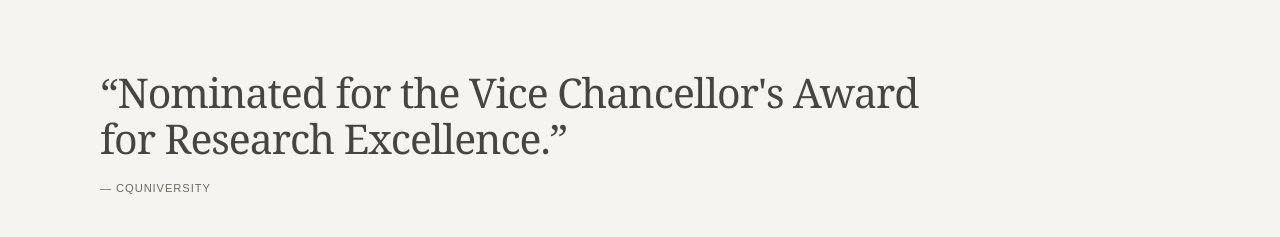
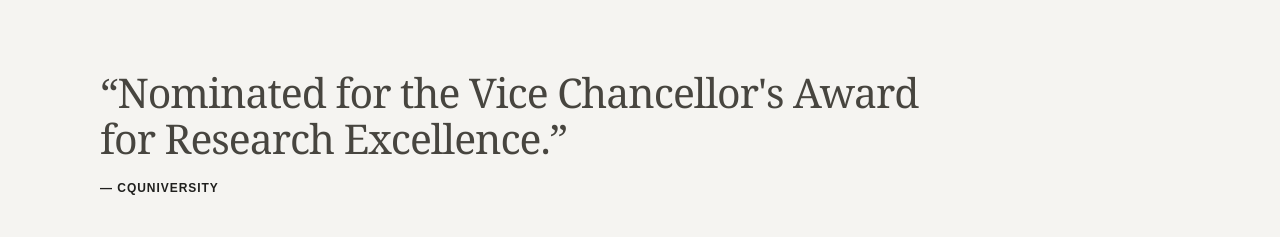
Before and after one commit to brownem722/brownem722.github.io, a Next.js app: page / in a window 1280 px wide. Shown: the part 542-779 px from the top of the page. Built offline with nearby package versions, Linux system fonts and the light colour scheme.

Commit message:
Refine rotating quote crossfade

```diff
--- a/app/globals.css
+++ b/app/globals.css
@@ -23,10 +23,12 @@
 .portrait-frame img { display: block; width: 100%; height: auto; filter: grayscale(1); }
 .portrait-frame figcaption { padding-top: 10px; color: var(--muted); font-size: .66rem; letter-spacing: .07em; text-transform: uppercase; }
 .quote-section { padding: 28px 0 36px; }
-.quote-cycle { max-width: 820px; min-height: 132px; margin: 0; opacity: 0; transition: opacity .65s ease; }
-.quote-cycle.is-visible { opacity: 1; }
+.quote-stack { position: relative; max-width: 820px; min-height: 132px; }
+.quote-cycle { position: absolute; inset: 0; margin: 0; opacity: 1; transition: opacity .65s ease; }
+.quote-cycle.is-fading, .quote-incoming { opacity: 0; }
+.quote-incoming.is-visible { opacity: 1; }
 .quote-cycle p { margin: 0 0 14px; color: #47453f; font: clamp(1.5rem, 3.2vw, 2.7rem)/1.12 Georgia, "Times New Roman", serif; letter-spacing: -.025em; }
-.quote-cycle cite { color: var(--muted); font-size: .7rem; font-style: normal; letter-spacing: .08em; text-transform: uppercase; }
+.quote-cycle cite { color: var(--ink); font-size: .75rem; font-style: normal; font-weight: 700; letter-spacing: .08em; text-transform: uppercase; }
 .record-summary { display: grid; grid-template-columns: repeat(4, minmax(0, 1fr)); border-top: 1px solid var(--line); border-bottom: 1px solid var(--line); }
 .record-summary div { display: flex; flex-direction: column; gap: 5px; padding: 17px 20px 17px 0; border-right: 1px solid var(--line); }
 .record-summary div:not(:first-child) { padding-left: 20px; }
@@ -69,7 +71,7 @@
   .intro { grid-template-columns: 1fr; gap: 34px; padding: 54px 0 50px; }
   .portrait-frame { width: min(100%, 240px); }
   .quote-section { padding: 14px 0 28px; }
-  .quote-cycle { min-height: 148px; }
+  .quote-stack { min-height: 148px; }
   .record-summary { grid-template-columns: 1fr; }
   .record-summary div, .record-summary div:not(:first-child) { padding: 13px 0; border-right: 0; border-bottom: 1px solid var(--line); }
   .record-summary div:last-child { border-bottom: 0; }
--- a/app/quote-cycle.tsx
+++ b/app/quote-cycle.tsx
@@ -3,10 +3,11 @@
 import { useEffect, useState } from "react";
 
 const quotes = [
-  { text: "Recognised in the Stanford–Elsevier World's Top 2% Scientists list (2024, 2025).", attribution: "CQUniversity" },
+  { text: "Recognised in the Stanford–Elsevier World's Top 2% Scientists list (2024, 2025).", attribution: "Stanford–Elsevier World's Top 2% Scientists" },
   { text: "Nominated for the Vice Chancellor's Award for Research Excellence.", attribution: "CQUniversity" },
   { text: "After 20 years he still hasn't learned how to stack the dishwasher correctly.", attribution: "Michiko Browne" },
   { text: "Who is Matthew Browne?", attribution: "Dr Eric Weinstein" },
+  { text: "Vell, Matt's just zis guy, you know?", attribution: "Gag Halfrunt · The Hitchhiker's Guide to the Galaxy" },
 ];
 
 const displayMs = 5000;
@@ -14,29 +15,53 @@
 
 export default function QuoteCycle() {
   const [index, setIndex] = useState(0);
-  const [visible, setVisible] = useState(true);
+  const [transitioning, setTransitioning] = useState(false);
+  const [incomingVisible, setIncomingVisible] = useState(false);
 
   useEffect(() => {
-    const fadeTimer = window.setTimeout(() => setVisible(false), displayMs - fadeMs);
-    const changeTimer = window.setTimeout(() => {
-      setIndex((current) => (current + 1) % quotes.length);
-      setVisible(true);
-    }, displayMs);
+    let finishTimer;
+    let frame;
+    const startTimer = window.setTimeout(() => {
+      setTransitioning(true);
+      frame = window.requestAnimationFrame(() => setIncomingVisible(true));
+      finishTimer = window.setTimeout(() => {
+        setIndex((current) => (current + 1) % quotes.length);
+        setTransitioning(false);
+        setIncomingVisible(false);
+      }, fadeMs);
+    }, displayMs - fadeMs);
 
     return () => {
-      window.clearTimeout(fadeTimer);
-      window.clearTimeout(changeTimer);
+      window.clearTimeout(startTimer);
+      if (finishTimer) window.clearTimeout(finishTimer);
+      if (frame) window.cancelAnimationFrame(frame);
     };
   }, [index]);
 
   const quote = quotes[index];
+  const incomingQuote = quotes[(index + 1) % quotes.length];
+
+  function renderQuote(item: (typeof quotes)[number]) {
+    return (
+      <>
+        <p>“{item.text}”</p>
+        <cite>— {item.attribution}</cite>
+      </>
+    );
+  }
 
   return (
     <section className="quote-section shell" aria-label="Selected observations">
-      <blockquote className={`quote-cycle${visible ? " is-visible" : " is-fading"}`}>
-        <p>“{quote.text}”</p>
-        <cite>— {quote.attribution}</cite>
-      </blockquote>
+      <div className="quote-stack">
+        <blockquote className={`quote-cycle quote-current${transitioning ? " is-fading" : ""}`}>
+          {renderQuote(quote)}
+        </blockquote>
+        {transitioning && (
+          <blockquote className={`quote-cycle quote-incoming${incomingVisible ? " is-visible" : ""}`}>
+            {renderQuote(incomingQuote)}
+          </blockquote>
+        )}
+      </div>
     </section>
   );
 }
```
Also changed, not shown: 1 other file (tests, documents, lock files or other folders).
